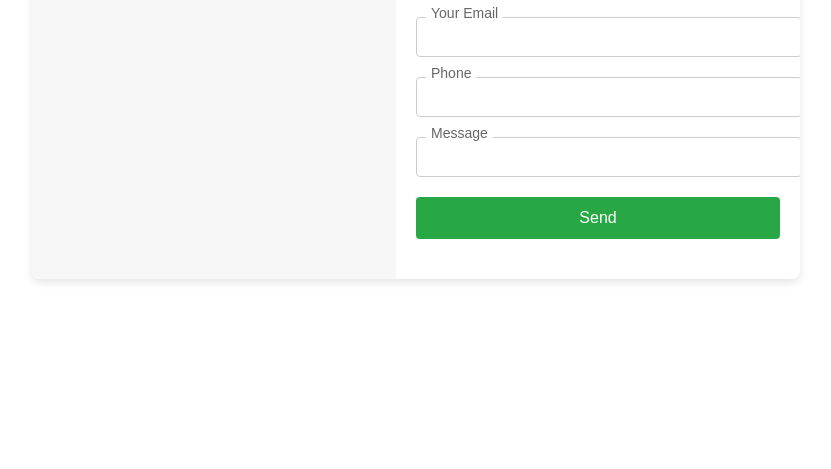
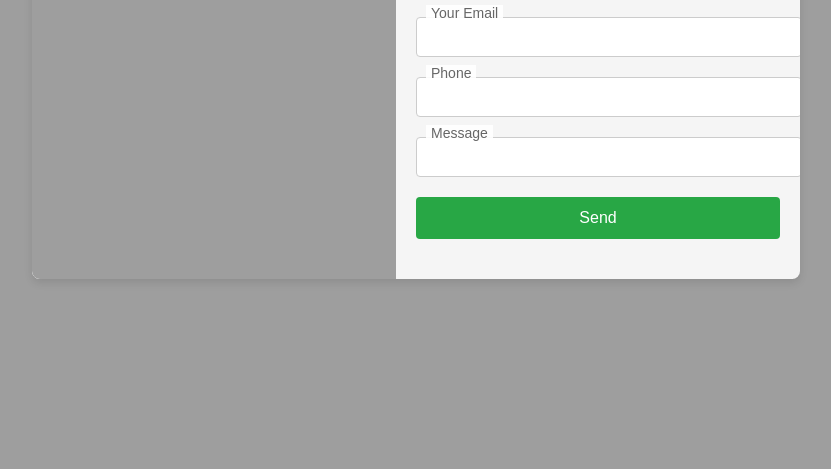
Before and after one commit to ZecDocGamer/tarea-rapida, a plain HTML site: page AddContac.html in a window 1280 px wide. Shown: the part 331-800 px from the top of the page, without its empty margins (224-1055 px from the left). Drawn offline with Linux system fonts and the light colour scheme; the site is published under a folder, as on GitHub Pages, so addresses that start at the root find nothing.

Commit message:
reloaded

```diff
--- a/AddContac.html
+++ b/AddContac.html
@@ -9,7 +9,7 @@
         margin: 0;
         font-family: Arial, sans-serif;
         height: 100vh;
-        background-image: url("/images/bg.jpg");
+        background-image: url("images/bg.jpg");
         background-size: cover;
         background-position: center;
         background-repeat: no-repeat;
@@ -114,7 +114,7 @@
   <body>
     <div class="contact-container">
       <div class="image-section">
-        <img src="/images/bg.jpg" alt="Bus en la playa" />
+        <img src="images/bg.jpg" alt="Bus en la playa" />
       </div>
       <div class="form-section">
         <h1>Contact Us</h1>
```
Also changed, not shown: index.html (+1 -1 lines).
